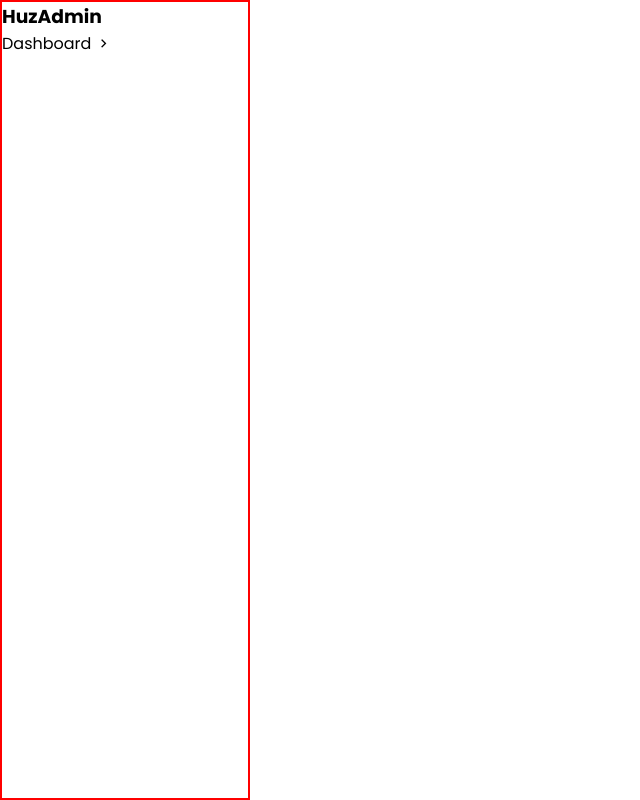
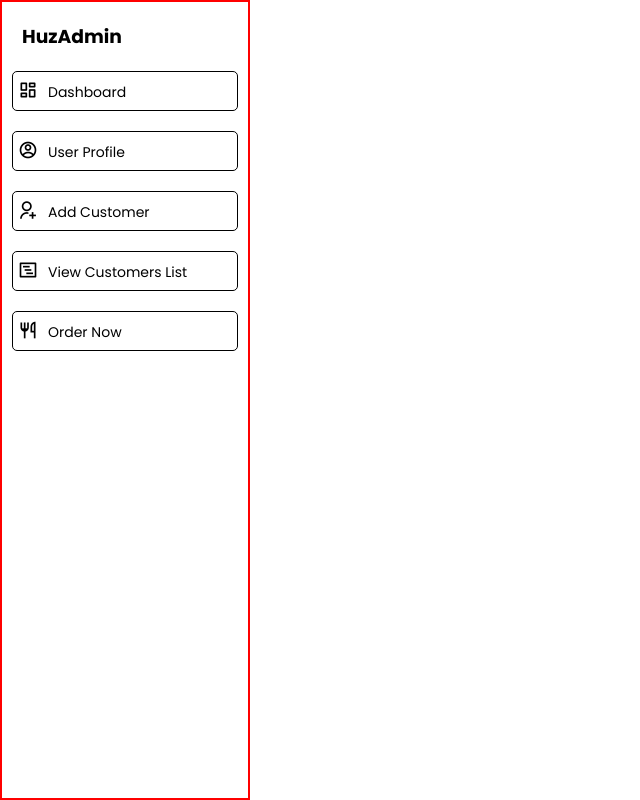
Before and after one commit to hasnainasif0761/Saas-Base-Dashboard-UI, a plain HTML site: page index.html in a window 1280 px wide. Shown: the whole page, without its empty margins (0-640 px from the left). Drawn offline with nearby package versions, Linux system fonts and the light colour scheme.

Commit message:
2-Updation

```diff
--- a/index.html
+++ b/index.html
@@ -11,10 +11,24 @@
     <div class="sidebar-container">
         <div class="dash-logo">
             <h3>HuzAdmin</h3>
+            <span><i class="ri-menu-2-line"></i></span>
+        </div>
+        <div class="menu-container">
+        <div class="menu-item">
+            <span><i class="ri-dashboard-line"></i>Dashboard</span>
         </div>
         <div class="menu-item">
-            <span>Dashboard</span>
-            <span><i class="ri-arrow-right-s-line"></i></span>
+            <span><i class="ri-account-circle-line"></i>User Profile</span>
+        </div>
+        <div class="menu-item">
+            <span><i class="ri-user-add-line"></i>Add Customer</span>
+        </div>
+        <div class="menu-item">
+            <span><i class="ri-timeline-view"></i>View Customers List</span>
+        </div>
+        <div class="menu-item">
+            <span><i class="ri-restaurant-line"></i>Order Now</span>
+        </div>
         </div>
     </div>
 </body>
--- a/style.css
+++ b/style.css
@@ -11,4 +11,63 @@
     width: 250px;
     height: 100vh;
     border: 2px solid red;
+    padding: 20px 10px;
+    overflow-y: auto;
 }
+.sidebar-container::-webkit-scrollbar{
+    width: 3px;
+}
+.sidebar-container::-webkit-scrollbar-track
+{
+    background: transparent;
+}
+.sidebar-container::-webkit-scrollbar-thumb {
+  background: gray;
+  border-radius: 20px;
+}
+
+/* Side bar Menu Section */
+.dash-logo
+{
+    width: 100%;
+    text-align: center;
+    margin-bottom: 20px;
+    display: flex;
+    justify-content: space-between;
+    padding: 0px 10px;
+}
+.dash-logo span i
+{
+    font-size: 18px;
+}
+.dash-logo span
+{
+    display: none;
+}
+.menu-container
+{
+    width: 100%;
+    height: 90vh;
+    display: flex;
+    flex-direction: column;
+    align-items: center;
+    gap: 20px;
+}
+.menu-item
+{
+    width: 100%;
+    height: 40px;
+    border: 1px solid black;
+    display: flex;
+    justify-content: space-between;
+    align-items: center;
+    /* margin-left: 12px; */
+    padding: 10px 5px;
+    font-size: 14px;
+    border-radius: 5px;
+}
+.menu-item i
+{
+    font-size: 20px;
+    margin-right: 10px;
+}
```
